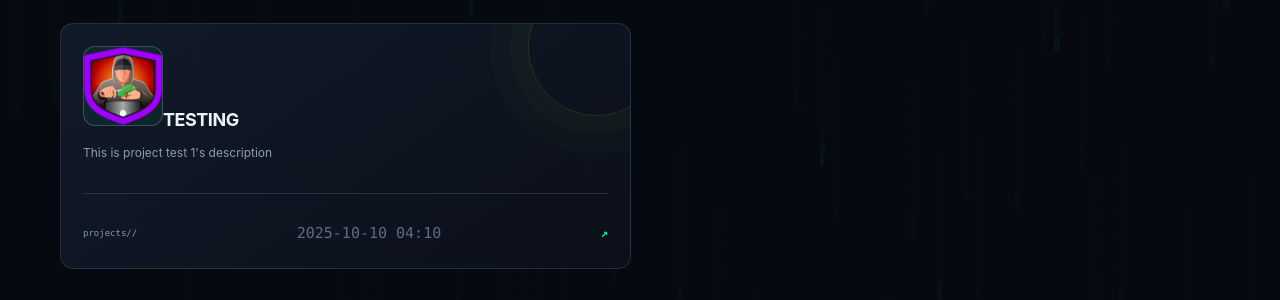
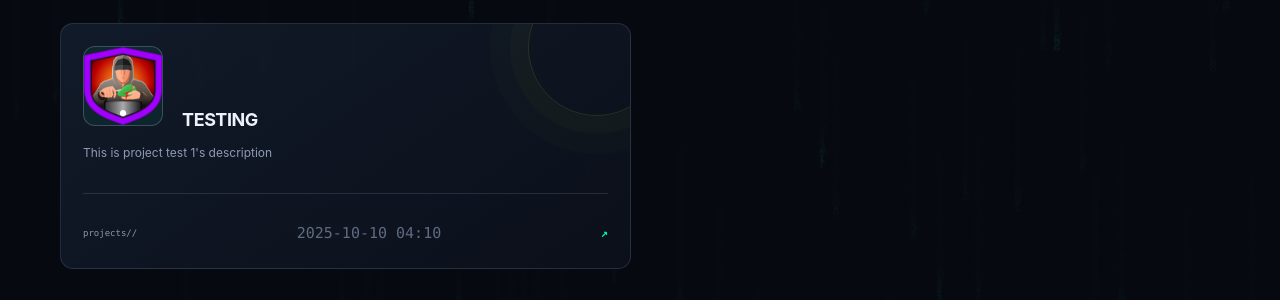
Before and after one commit to Ningen820/Ningen820.github.io, a Jekyll site: the page built from index.html, in a window 1280 px wide and 900 px high, scrolled down 2568 px. Shown: the part 147-447 px from the top of the window. Built offline with Jekyll 4.4.1, drawn with Linux system fonts in a browser that asks for light colours.

Commit message:
Update index.html

```diff
--- a/index.html
+++ b/index.html
@@ -146,7 +146,7 @@
   <div class="writeup-card-grid">
     {% for project in projects limit: projects_limit %}
     <a class="project-card spotlight" href="https://github.com/ningen820/ningen820.github.io/tree/main/projects/{{ project.redirect_folder }}">
-      <h3>{% if project.icon != blank %}<img class="writeup-card-thumb" src="{{ project.icon | relative_url }}" alt="" loading="lazy" onerror="this.style.display='none'">{% endif %}<span>{{ project.title | escape }}</span></h3><p>{{ project.description | default: "Project" | escape }}</p>
+      <h3>{% if project.icon != blank %}<img class="writeup-card-thumb" src="{{ project.icon | relative_url }}" alt="" loading="lazy" onerror="this.style.display='none'">{% endif %}&nbsp;&nbsp;&nbsp;&nbsp;&nbsp;<span>{{ project.title | escape }}</span></h3><p>{{ project.description | default: "Project" | escape }}</p>
       <div class="writeup-card-foot"><span class="project-folder">projects/{{project.redirect_url}}/</span><span>{{project.date | date: "%Y-%m-%d %H:%M"}}</span><span class="text-link">{{project.goto}}<span aria-hidden="true">↗</span></span></div>
     </a>
     {% endfor %}
```
